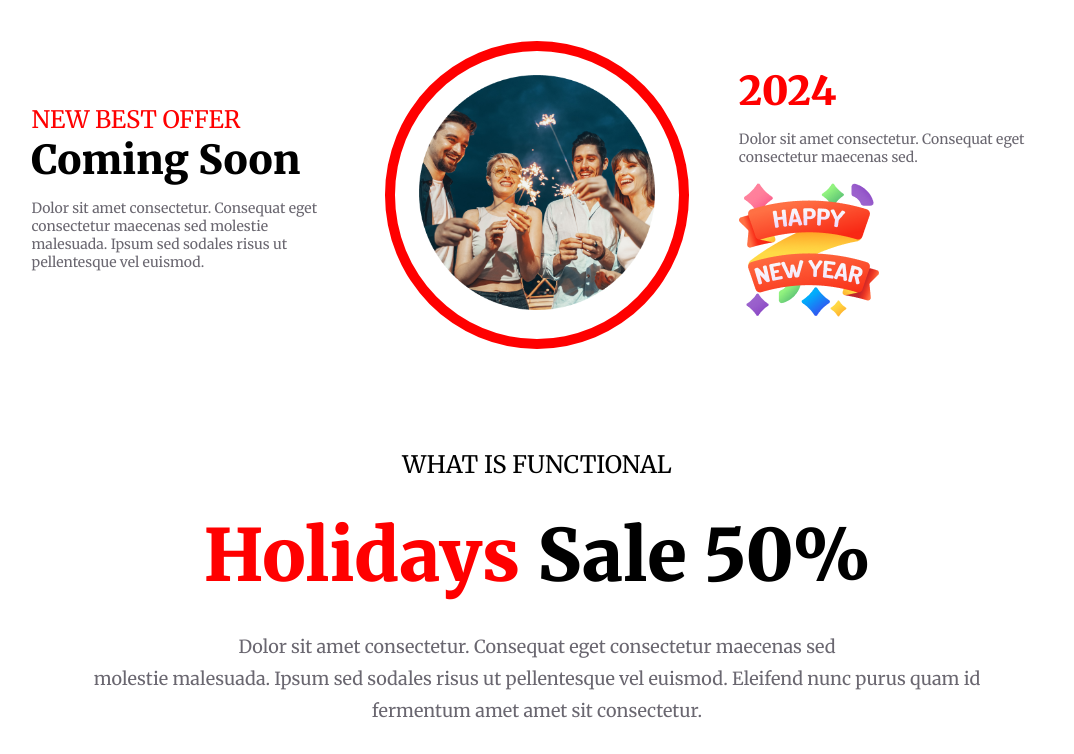
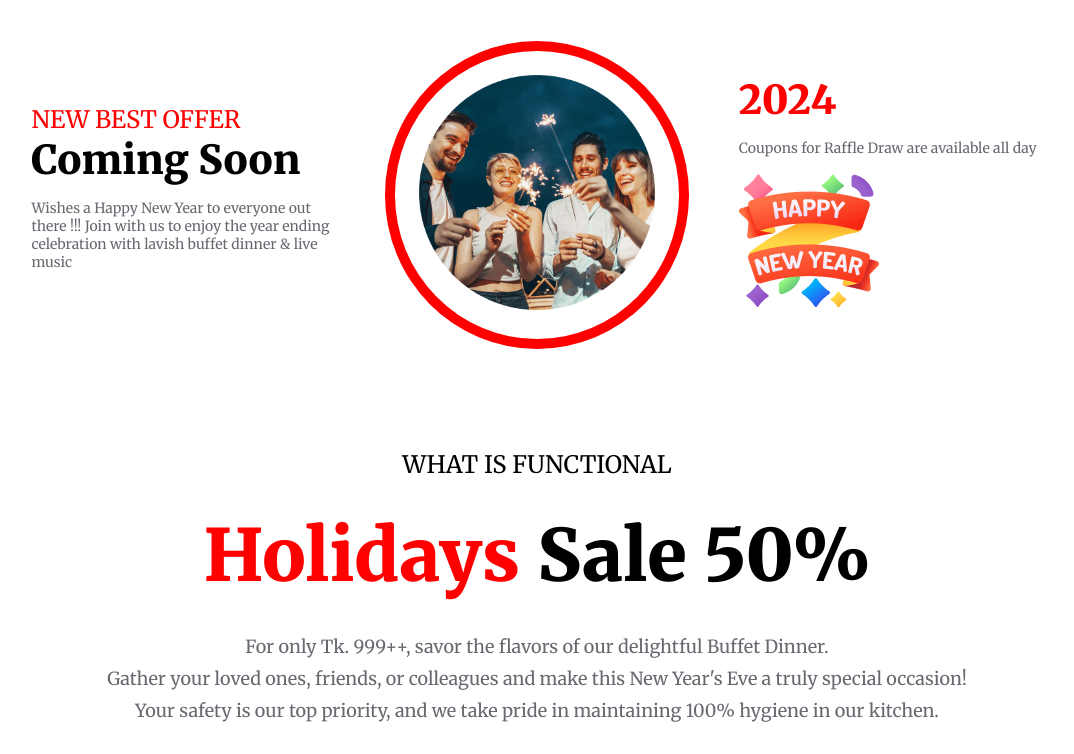
Before and after one commit to tnayem/new-year, a plain HTML site: page index.html in a window 1280 px wide. Shown: the part 2600-3354 px from the top of the page, without its empty margins (103-1177 px from the left). Drawn offline with Linux system fonts and the light colour scheme.

Commit message:
final code push

```diff
--- a/css/style.css
+++ b/css/style.css
@@ -112,6 +112,9 @@ body {
 
 .midnight-img {
     padding: 30px 0;
+}
+.midnight-img img{
+    margin-right: 50px;
 }
 
 /* Midnight section end */
--- a/index.html
+++ b/index.html
@@ -44,8 +44,8 @@
             <div class="midnight-text">
                 <h1>Welcome to</h1>
                 <h1>midnight party</h1>
-                <p>Dolor sit amet consectetur. Consequat eget consectetur maecenas sed molestie</p>
-                <p>malesuada. Ipsum sed sodales risus ut pellentesque vel euismod.</p>
+                <p>We've got music that'll make you groove, snacks that'll delight your</p>
+                <p>taste buds and an atmosphere that screams celebration.</p>
                 <button>Join Now</button>
             </div>
             <div class="midnight-img">
@@ -69,15 +69,15 @@
                 <div class="best-offer-details">
                     <h5 class="text-red">NEW BEST OFFER</h5>
                     <h2>Coming Soon</h2>
-                    <p>Dolor sit amet consectetur. Consequat eget consectetur maecenas sed molestie malesuada. Ipsum sed
-                        sodales risus ut pellentesque vel euismod. </p>
+                    <p>Wishes a Happy New Year to everyone out there !!! Join with us to enjoy the year ending
+                        celebration with lavish buffet dinner & live music</p>
                 </div>
                 <div class="best-offer-img">
                     <img src="./img/Ellipse-1.png" alt="">
                 </div>
                 <div class="new-year-logo">
                     <h2 class="text-red">2024</h2>
-                    <p>Dolor sit amet consectetur. Consequat eget consectetur maecenas sed.</p>
+                    <p>Coupons for Raffle Draw are available all day</p>
                     <img src="./img/Group-96.png" alt="">
                 </div>
             </div>
@@ -88,10 +88,9 @@
             <div class="holidays-top">
                 <h5>WHAT IS FUNCTIONAL</h5>
                 <h1><span class="text-red">Holidays</span> Sale 50%</h1>
-                <p>Dolor sit amet consectetur. Consequat eget consectetur maecenas sed </p>
-                <p>molestie malesuada. Ipsum sed sodales risus ut pellentesque vel euismod. Eleifend nunc purus quam id
-                </p>
-                <p>fermentum amet amet sit consectetur.</p>
+                <p>For only Tk. 999++, savor the flavors of our delightful Buffet Dinner.</p>
+                <p> Gather your loved ones, friends, or colleagues and make this New Year's Eve a truly special occasion!</p>
+                <p>Your safety is our top priority, and we take pride in maintaining 100% hygiene in our kitchen.</p>
             </div>
             <div class="holidays-middle">
                 <div class="holidays-middle-left">
@@ -110,8 +109,8 @@
                 <div class="portfolio-text">
                     <h5 class="text-red">THE BEST GIFTS</h5>
                     <h2>Our Awesome Portfolio</h2>
-                    <p>Dolor sit amet consectetur. Consequat eget consectetur maecenas sed molestie malesuada.</p>
-                    <p>Ipsum sed sodales risus ut pellentesque vel euismod. </p>
+                    <p> Join with us to enjoy the year ending celebration with lavish buffet dinner & live music</p>
+                    <p>Coupons for Raffle Draw are available all day</p>
                 </div>
                 <div class="portfolio-gallery">
                     <div class="portfolio-img">
```
